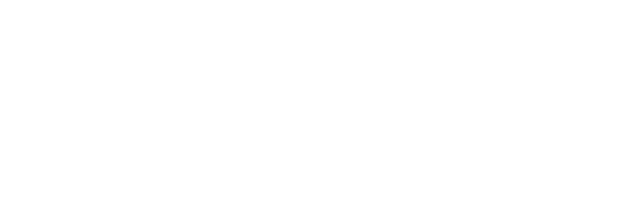
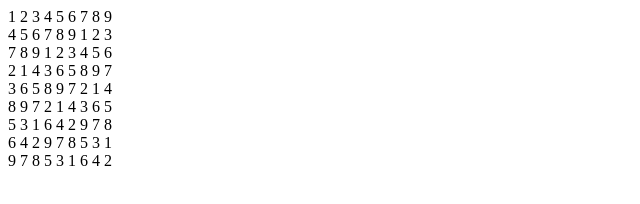
Before and after one commit to kennethbicknell/javascrriptSudoku, a plain HTML site: page index.html in a window 1280 px wide. Shown: the whole page, without its empty margins (0-640 px from the left). Drawn offline with Linux system fonts and the light colour scheme.

Commit message:
drawing array in HTML

```diff
--- a/index.html
+++ b/index.html
@@ -1,9 +1,8 @@
 <html>
     <head>
         <!--<script src="p5.js"></script>-->
-        <script src="test.js"></script>
     </head>
     <body>
-
     </body>
+    <script src="test.js"></script>
 </html>
--- a/test.js
+++ b/test.js
@@ -81,9 +81,9 @@ function displaySudokuHTML(grid){
         }
         arrayAsString += "\n";
     }
-    var div = document.createElement("div");
-    div.innerHTML = arrayAsString;
-    //document.body.append(div);
+    var para = document.createElement("P");
+    para.innerText = arrayAsString;
+    document.body.appendChild(para);
 
     console.log(arrayAsString);
 }
```
